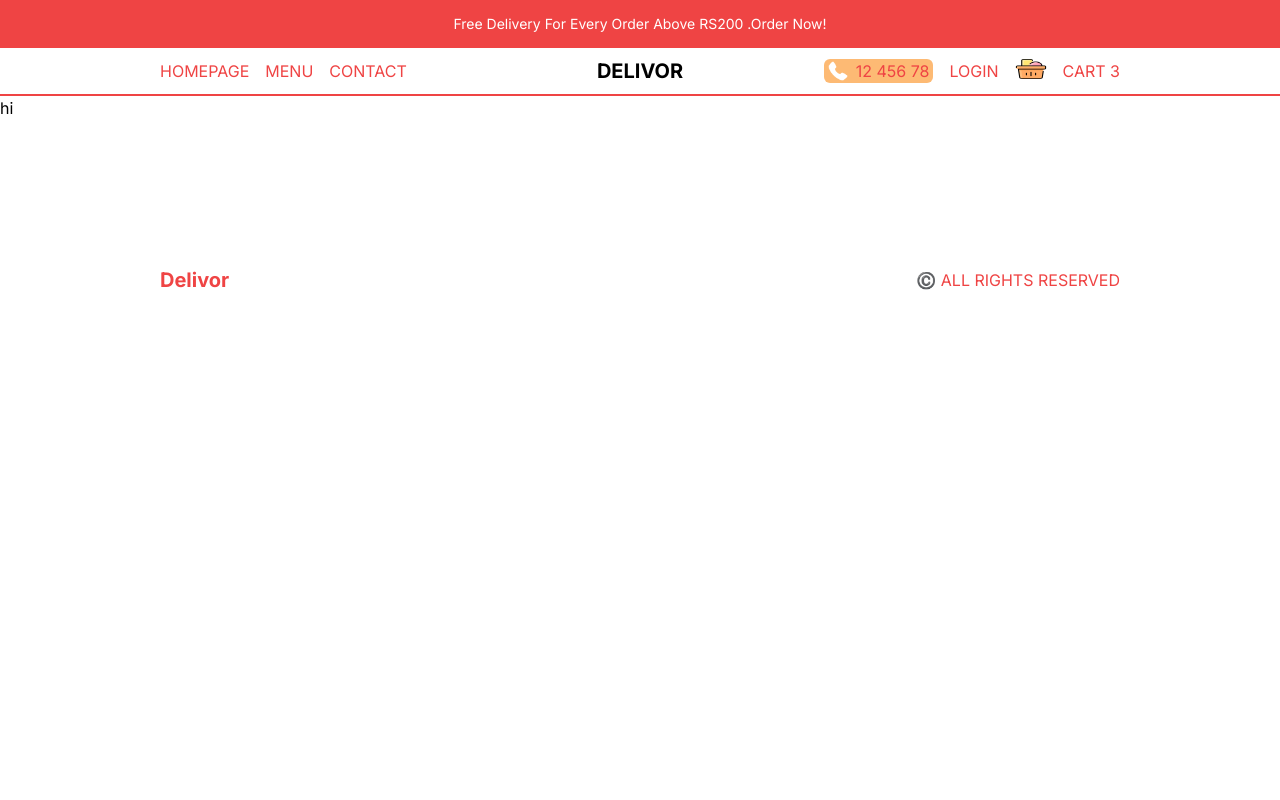
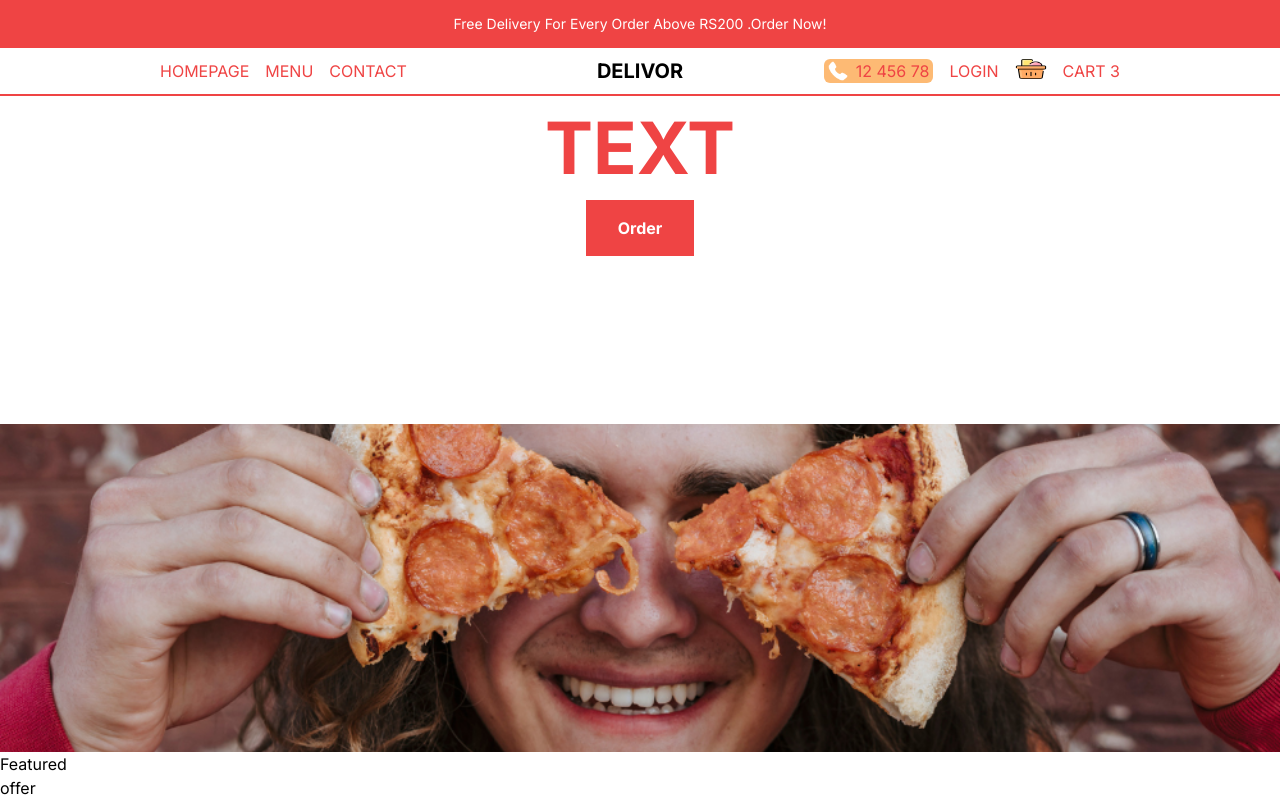
Before and after one commit to Ajay-v44/Delivor, a Next.js app: page / in a window 1280 px wide. Shown: the top 800 px of the page. Built offline with nearby package versions, Linux system fonts and the light colour scheme.

Commit message:
created slider

```diff
--- a/app/components/slider.tsx
+++ b/app/components/slider.tsx
@@ -1,9 +1,21 @@
+import Image from 'next/image'
 import React from 'react'
 
 const slider = () => {
-  return (
-    <div>slider</div>
-  )
+    return (
+        <div className='flex flex-col h-[calc(100vh-6rem)] md:h-[calc(100vh-9rem)]'>
+            <div className='h-1/2 flex items-center flex-col gap-0 text-red-500 font-bold'>
+                <h1 className='text-5xl text-center uppercase p-4 md:text-6xl xl:text-7xl'>Text</h1>
+                <button className='bg-red-500 text-white py-4 px-8'>Order</button>
+            </div>
+
+            <div className='w-full h-1/2 relative'>
+            <Image src="/slide1.png" alt="" fill className='object-cover' />
+
+            </div>
+
+        </div>
+    )
 }
 
 export default slider
--- a/app/page.tsx
+++ b/app/page.tsx
@@ -1,7 +1,13 @@
-import Image from 'next/image'
 
+import Featured from './components/Featured'
+import Slider from './components/Slider'
+import Offer from './components/Offer'
 export default function Home() {
   return (
-    <main>hi</main>
+    <main>
+      <Slider />
+      <Featured />
+      <Offer />
+    </main>
   )
 }
```
